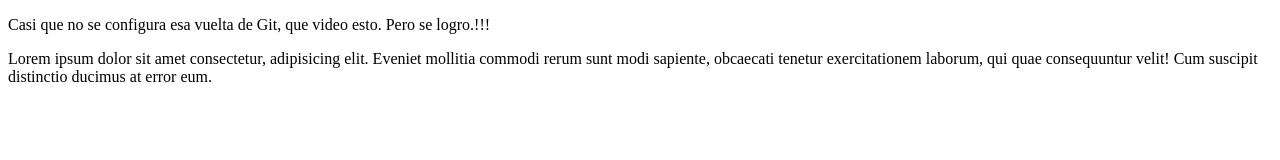
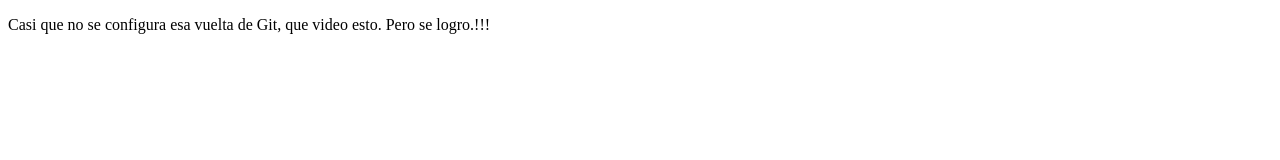
Before and after one commit to EdwingAlarcon/proyectoDemoCursoPreWork, a plain HTML site: page index.html in a window 1280 px wide. Drawn offline with Linux system fonts and the light colour scheme.

Commit message:
Se elimina el segundo parrafo.

```diff
--- a/index.html
+++ b/index.html
@@ -10,9 +10,6 @@
 
 <body>
     <p>Casi que no se configura esa vuelta de Git, que video esto. Pero se logro.!!!</p>
-    <p>Lorem ipsum dolor sit amet consectetur, adipisicing elit. Eveniet mollitia commodi rerum sunt modi sapiente,
-        obcaecati tenetur exercitationem laborum, qui quae consequuntur velit! Cum suscipit distinctio ducimus at error
-        eum.</p>
 </body>
 
 </html>
```
